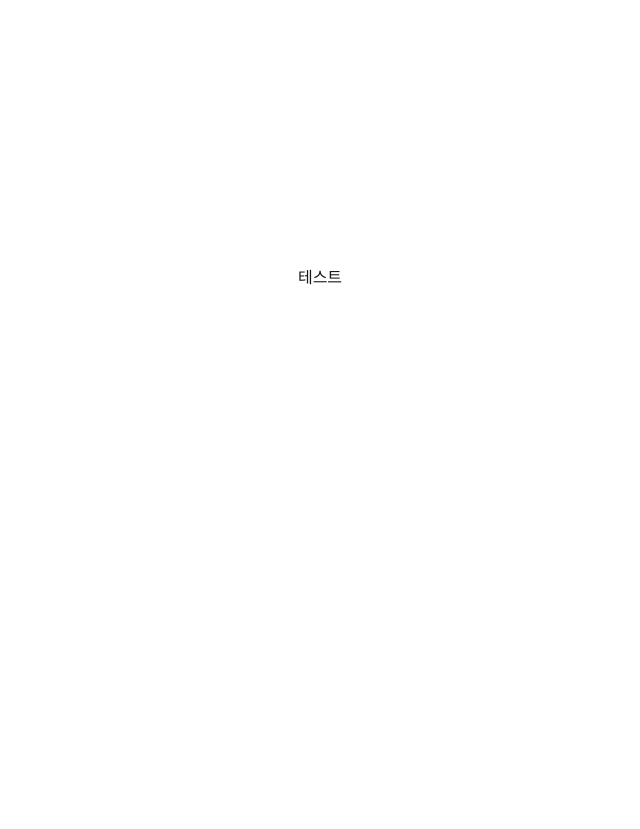
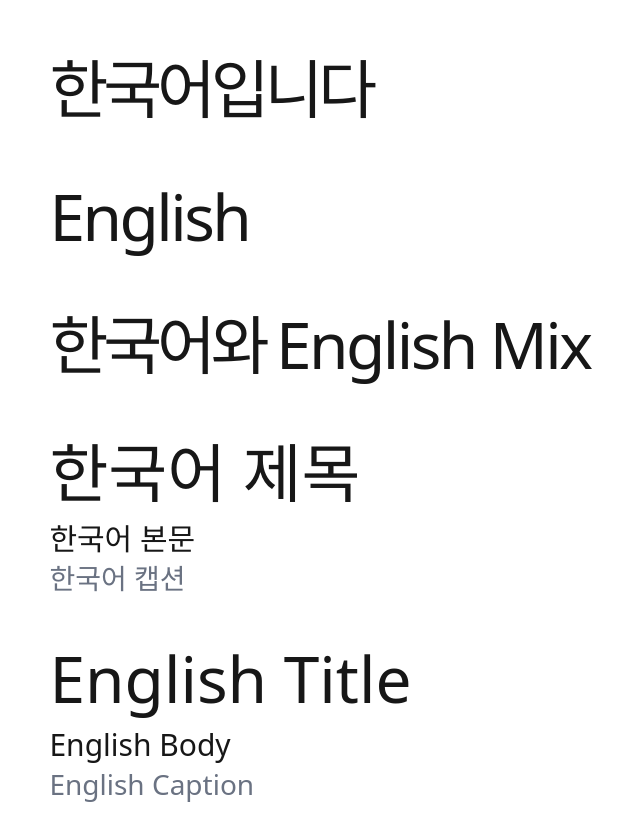
Before and after one commit to ganpans/ganpan-renewal, a Next.js app: page / in a window 1280 px wide. Shown: the part 123-952 px from the top of the page, without its empty margins (320-960 px from the left). Before the commit the page ends 800 px from the top, so only its background shows below. Built offline with nearby package versions, Linux system fonts and the light colour scheme; a web font is replaced by a local one.

Commit message:
style: letter spacing

```diff
--- a/src/app/globals.css
+++ b/src/app/globals.css
@@ -32,3 +32,18 @@ body {
     overflow-wrap: break-word;
   }
 }
+
+/* 자간 CSS 변수 정의 */
+:root {
+  --letter-spacing-kr: -0.08em; /* 한국어 -8% */
+  --letter-spacing-en: -0.04em; /* 영어 -4% */
+}
+
+/* 커스텀 자간 클래스 */
+.tracking-kr {
+  letter-spacing: var(--letter-spacing-kr);
+}
+
+.tracking-en {
+  letter-spacing: var(--letter-spacing-en);
+}
--- a/src/app/page.tsx
+++ b/src/app/page.tsx
@@ -1,8 +1,23 @@
+import { Body, Caption, H1 } from '../components/ui/Typography';
 export default function Home() {
   return (
     <div className="grid grid-rows-[20px_1fr_20px] items-center justify-items-center min-h-screen p-8 pb-20 gap-16 sm:p-20 font-[family-name:var(--font-geist-sans)]">
       <main className="flex flex-col gap-[32px] row-start-2 items-center sm:items-start">
-        테스트
+        <H1 className="tracking-kr">한국어입니다</H1>
+        <H1 className="tracking-en">English</H1>
+        <H1 className="tracking-kr">
+          한국어와 <span className="tracking-en">English Mix</span>
+        </H1>
+        <section className="[&_*]:tracking-kr">
+          <H1>한국어 제목</H1>
+          <Body>한국어 본문</Body>
+          <Caption>한국어 캡션</Caption>
+        </section>
+        <section className="[&_*]:tracking-en">
+          <H1>English Title</H1>
+          <Body>English Body</Body>
+          <Caption>English Caption</Caption>
+        </section>
       </main>
       <footer className="row-start-3 flex gap-[24px] flex-wrap items-center justify-center"></footer>
     </div>
--- a/tailwind.config.js
+++ b/tailwind.config.js
@@ -16,18 +16,7 @@ module.exports = {
     },
     extend: {
       colors: {
-        primary: {
-          50: '#eff6ff',
-          500: '#3b82f6',
-          600: '#2563eb',
-          700: '#1d4ed8',
-        },
-        secondary: {
-          50: '#f0fdf4',
-          500: '#22c55e',
-          600: '#16a34a',
-          700: '#15803d',
-        },
+        primary: '#FF00FA',
       },
       spacing: {
         18: '4.5rem',
```
